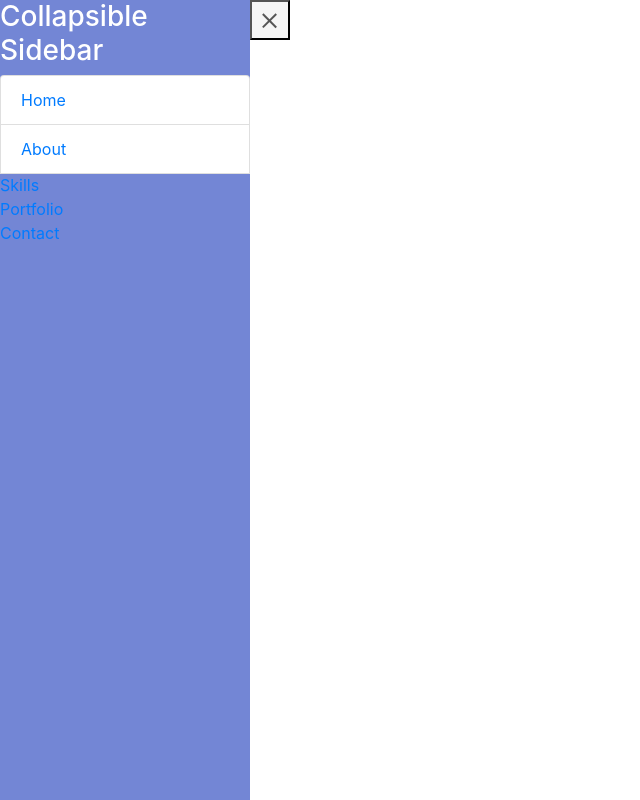
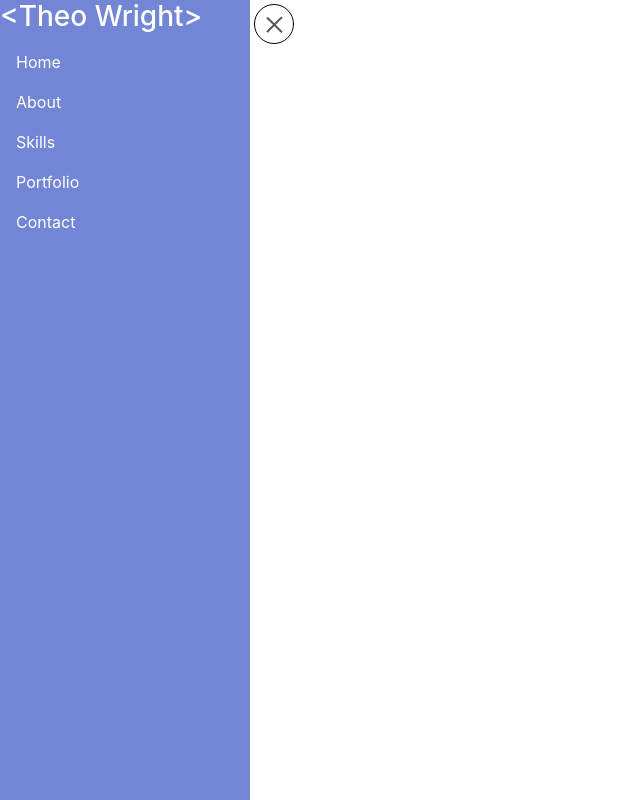
Before and after one commit to theopmw/animated-sidebar, a plain HTML site: page index.html in a window 1280 px wide. Shown: the whole page, without its empty margins (0-640 px from the left). Drawn offline with nearby package versions, Linux system fonts and the light colour scheme.

Commit message:
Add sidebar button and nav link styling

```diff
--- a/index.html
+++ b/index.html
@@ -13,26 +13,35 @@
 </head>
 <body>
 
-    <div class="wrapper">
-
+    <div class="sidebar-wrapper">
         <nav id="sidebar">
             <!-- Sidebar Header -->
             <div class="sidebar-header">
-                <h3>Collapsible Sidebar</h3>
+                <h3>&lt;Theo Wright&gt;</h3>
             </div>
 
             <!-- Sidebar Links -->
-            <ul class="list-group components">
-                <li class="list-group-item"><a href="#">Home</a></li>
-                <li class="list-group-item"><a href="#">About</a></li>
-                <li><a href="#">Skills</a></li>
-                <li><a href="#">Portfolio</a></li>
-                <li><a href="#">Contact</a></li>
+            <ul class="nav flex-column components">
+                <li class="nav-item">
+                    <a class="nav-link active" href="#">Home</a>
+                </li>
+                <li class="nav-item">
+                    <a class="nav-link" href="#">About</a>
+                </li>
+                <li class="nav-item">
+                    <a class="nav-link" href="#">Skills</a>
+                </li>
+                <li class="nav-item">
+                    <a class="nav-link" href="#">Portfolio</a>
+                </li>
+                <li class="nav-item">
+                    <a class="nav-link" href="#">Contact</a>
+                </li>
             </ul>
         </nav>
 
-        <div id="content">
-            <button type="button" id="sidebarCollapse" class="navbar-btn">
+        <div>
+            <button type="button" id="sidebarCollapse" class="navbar-btn m-1">
                 <span></span>
                 <span></span>
                 <span></span>
--- a/static/css/styles.scss
+++ b/static/css/styles.scss
@@ -1,7 +1,9 @@
 #sidebarCollapse {
     width: 40px;
     height: 40px;
-    background: #f5f5f5;
+    background: #fff;
+    border-radius: 50%;
+    border: 1px solid #000;
 }
 
 #sidebarCollapse span {
@@ -34,7 +36,7 @@
     margin: 5px auto;
 }
 
-.wrapper {
+.sidebar-wrapper {
     display: flex;
     align-items: stretch;
     perspective: 1500px;
@@ -53,6 +55,18 @@
 #sidebar.active {
     margin-left: -250px;
     transform: rotateY(100deg); /* Rotate sidebar vertically by 100 degrees. */
+}
+
+#sidebarCollapse {
+    background: #fff;
+    outline: none;
+}
+.navbar-btn:focus {
+    outline: none;
+}
+
+.nav-link {
+    color: #fff;
 }
 
 
```
Also changed, not shown: static/css/styles.css, 1 other file.
